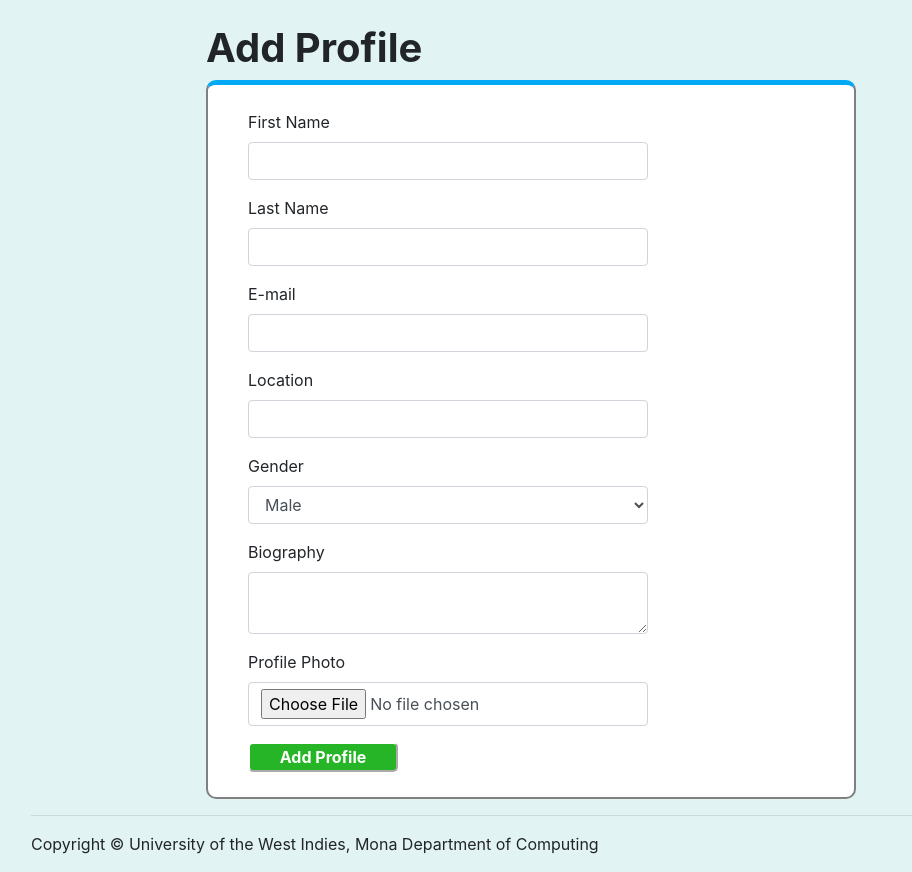
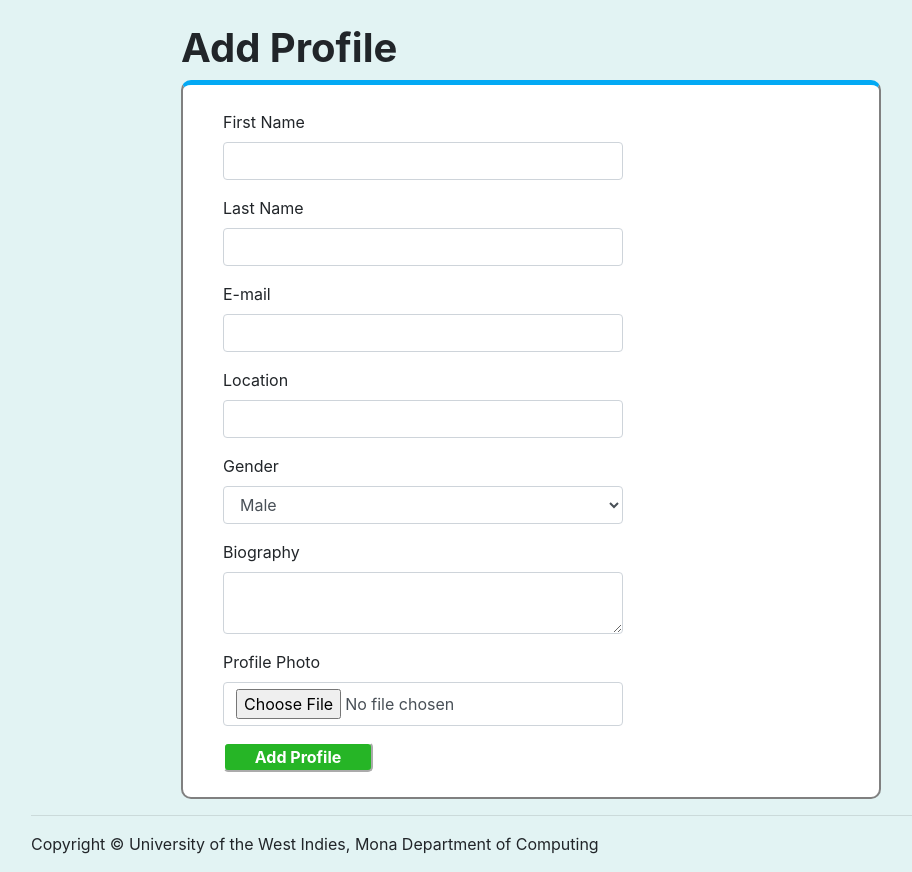
Before and after one commit to mrrtscott/info3180-project-1, a Flask app: page /profile in a window 1280 px wide. Shown: the part 56-928 px from the top of the page, without its empty margins (54-966 px from the left). Run offline with Flask 2, Linux system fonts and the light colour scheme; some libraries are stand-ins or nearby versions.

Commit message:
css additional fixing

```diff
--- a/app/static/css/app.css
+++ b/app/static/css/app.css
@@ -10,11 +10,11 @@ body {
     width: 1000px;
 }
 
-#profileContainer {
-    width: 650px;
+#userProfile {
+    width: 700px;
 }
 
-#profileForm {
+#profileInputForm {
     background-color: white;
     padding-left: 40px;
     padding-top: 25px;
--- a/app/templates/profile.html
+++ b/app/templates/profile.html
@@ -1,11 +1,11 @@
 {% extends 'base.html' %} {% block main %} {% include 'flash_messages.html' %}
 <div id="wrapper">
-    <div id="profileContainer">
+    <div id="userProfile">
         <div id="profileHeader">
             <h1 class="page-header bold">Add Profile</h1>
         </div>
 
-        <div id="profileForm">
+        <div id="profileInputForm">
             <form action="{{ url_for('profile') }}" method="post" enctype="multipart/form-data">
                 {{ form.csrf_token }}
                 <div class="form-group">
```
